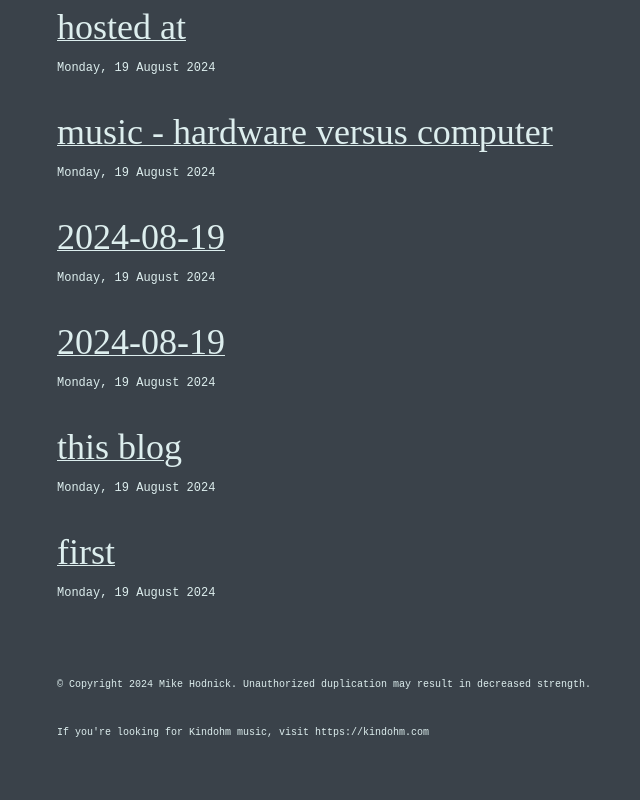
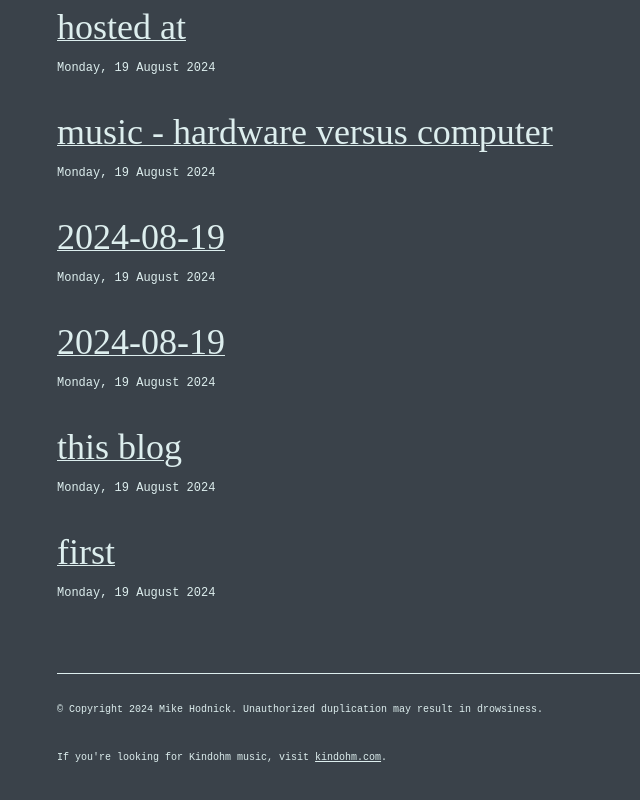
Before and after one commit to kindohm/blog2, an Eleventy site: page content/index.njk in a window 1280 px wide. Shown: the part 2442-3242 px from the top of the page, without its empty margins (199-839 px from the left). Before the commit the page ends 3211 px from the top, so only its background shows below. Built offline with nearby package versions, Linux system fonts and the light colour scheme; Eleventy itself is replaced by a stand-in of ours; files that its build step writes are made by us from their sources; what colorable would draw is missing.

Commit message:
footer styling

```diff
--- a/_includes/layouts/base.njk
+++ b/_includes/layouts/base.njk
@@ -69,9 +69,10 @@
 				{{ content | safe }}
 			</main>
 
-			<footer>&copy; Copyright 2024 Mike Hodnick.
-				Unauthorized duplication may result in {{ metadata.risks | random }}.<br/><br/>
-				If you're looking for Kindohm music, visit https://kindohm.com
+			<footer>
+				<p>&copy; Copyright 2024 Mike Hodnick.
+				Unauthorized duplication may result in {{ metadata.risks | random }}.</p>
+				<p>If you're looking for Kindohm music, visit <a href="https://kindohm.com">kindohm.com</a>.</p>
 			</footer>
 
 		</div>
--- a/public/css/styles.css
+++ b/public/css/styles.css
@@ -79,6 +79,10 @@ pre code {
 
 footer {
   margin-top: 4rem;
+  border-top: solid 1px #ddeeee;
+}
+
+footer p {
   font-size: 10px;
 }
 
```
Lines whose indentation alone changed are shown as unchanged.
